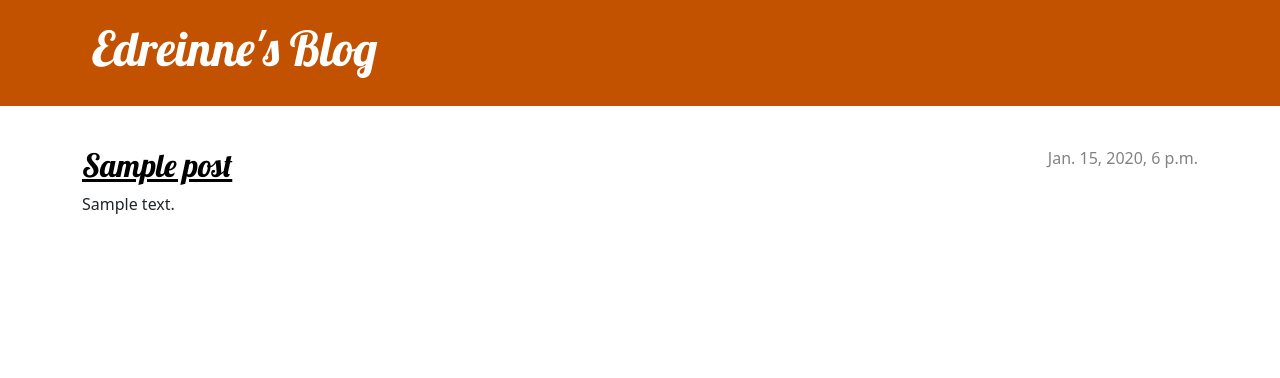
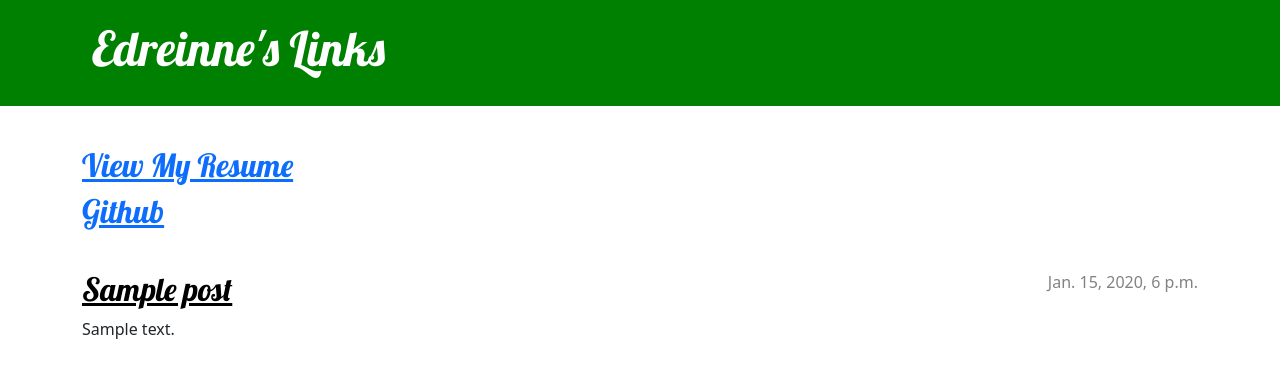
Before and after one commit to edsumabat/my-landing-page, a Django app: page / in a window 1280 px wide. Shown: the top 378 px of the page. Run offline with Django 5.2, Linux system fonts and the light colour scheme; tables that the repository leaves empty hold one stand-in row (values such as "Sample post").

Commit message:
Added links for my portfolio.

```diff
--- a/blog/static/css/blog.css
+++ b/blog/static/css/blog.css
@@ -1,5 +1,5 @@
 .page-header {
-    background-color: #C25100;
+    background-color: green;
     margin-top: 0;
     margin-bottom: 40px;
     padding: 20px 20px 20px 40px;
@@ -59,12 +59,12 @@ h4 {
 
 .btn-secondary,
 .btn-secondary:visited {
-    color: #C25100;
+    color: green;
     background: none;
-    border-color: #C25100;
+    border-color: green;
 }
 
 .btn-secondary:hover {
     color: #FFFFFF;
-    background-color: #C25100;
+    background-color: green;
 }
--- a/blog/templates/blog/base.html
+++ b/blog/templates/blog/base.html
@@ -2,7 +2,7 @@
 <!DOCTYPE html>
 <html>
     <head>
-        <title>Edreinne's blog</title>
+        <title>Edreinne's Links</title>
         <link rel="stylesheet" href="https://cdn.jsdelivr.net/npm/bootstrap@5.3.3/dist/css/bootstrap.min.css" integrity="sha384-QWTKZyjpPEjISv5WaRU9OFeRpok6YctnYmDr5pNlyT2bRjXh0JMhjY6hW+ALEwIH" crossorigin="anonymous">
         <link rel="stylesheet" href="https://fonts.googleapis.com/css?family=Lobster&subset=latin,latin-ext">
         <link rel="stylesheet" href="{% static 'css/blog.css' %}">
@@ -10,10 +10,12 @@
     <body>
         <header class="page-header">
           <div class="container">
-              <h1><a href="/">Edreinne's Blog</a></h1>
+              <h1><a href="/">Edreinne's Links</a></h1>
           </div>
         </header>
         <main class="container">
+            <h2><a href="https://tinyurl.com/esumabat">View My Resume</a></h2>
+            <h2 style="margin-bottom:40px;"><a href="https://github.com/edsumabat">Github</a></h2>
             <div class="row">
                 <div class="col">
                 {% block content %}
```
